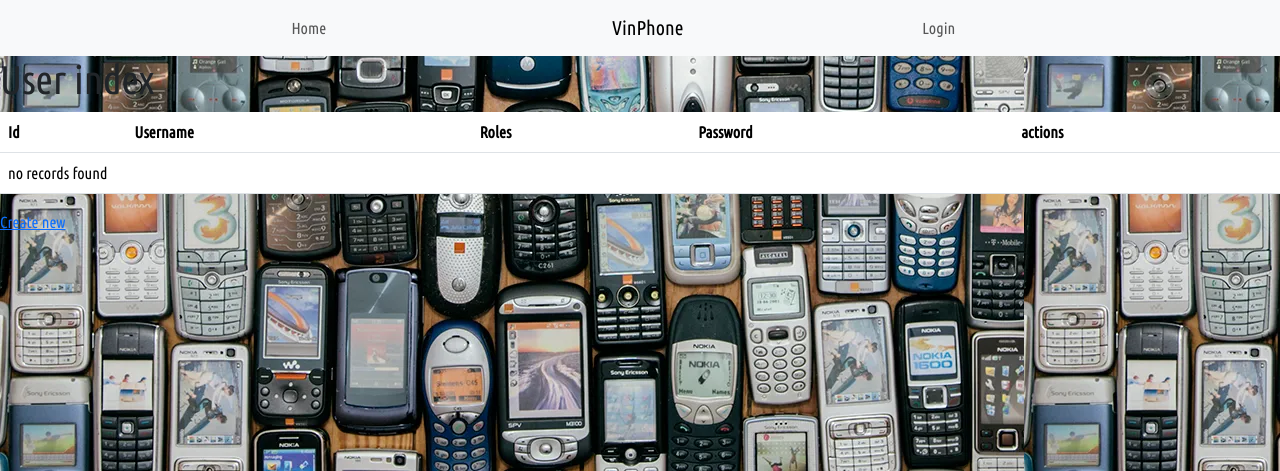
After one commit to Diomuzan/VinPhone, a Symfony app: template templates/user_manager.html.twig in a window 1280 px wide. The commit adds this page. Shown: the top 471 px of the page. Run offline with Twig, Linux system fonts and the light colour scheme; the template is opened without the code that fills it, so the values that code supplies are empty; some libraries are stand-ins or nearby versions.

Commit message:
Generated user management CRUD

```diff
--- a/public/css_documents/style.css
+++ b/public/css_documents/style.css
@@ -26,7 +26,7 @@ html, body {
 
 .button1 {
     top: 20px;
-    left: 210px;
+    left: 261px;
 }
 
 .card2 {
@@ -164,3 +164,8 @@ html, body {
     top: 140px;
     left: 100px;
 }
+
+.button7 {
+    top: -33px;
+    left: 157px;
+}
--- a/src/Controller/PhoneController.php
+++ b/src/Controller/PhoneController.php
@@ -40,7 +40,7 @@ class PhoneController extends AbstractController {
 
             return $this->redirectToRoute('admin_dashboard', [], Response::HTTP_SEE_OTHER);
         }
-        return $this->render('add.html.twig', ['phones' => $phones, 'form' => $form]);
+        return $this->render('admin_dashboard_new.html.twig', ['phones' => $phones, 'form' => $form]);
     }
     #[Route('admin/detail/{id}', name: 'phone_detail', methods: ['GET'])]
     public function show(Phone $phone): Response {
--- /dev/null
+++ b/templates/_user_manager_delete_form.html.twig
@@ -0,0 +1,4 @@
+<form method="post" action="{{ path('app_user_delete', {'id': user.id}) }}" onsubmit="return confirm('Are you sure you want to delete this item?');">
+    <input type="hidden" name="_token" value="{{ csrf_token('delete' ~ user.id) }}">
+    <button class="btn">Delete</button>
+</form>
--- /dev/null
+++ b/templates/_user_manager_form.html.twig
@@ -0,0 +1,4 @@
+{{ form_start(form) }}
+    {{ form_widget(form) }}
+    <button class="btn">{{ button_label|default('Save') }}</button>
+{{ form_end(form) }}
--- a/templates/admin_dashboard.html.twig
+++ b/templates/admin_dashboard.html.twig
@@ -37,6 +37,7 @@
                 {% endfor %}
             </table>
             <a href= "{{ path('add') }}"><button type="button" class="btn btn-outline-success button1 position-relative">Add phone</button></a></div>
+            <a href= "{{ path('user_manager') }}"><button type="button" class="btn btn-outline-primary button7 position-relative">User manager</button></a></div>
         </div>
     </div>
 
--- /dev/null
+++ b/templates/user_manager.html.twig
@@ -0,0 +1,39 @@
+{% extends 'base.html.twig' %}
+
+{% block title %}User index{% endblock %}
+
+{% block body %}
+    <h1>User index</h1>
+
+    <table class="table">
+        <thead>
+            <tr>
+                <th>Id</th>
+                <th>Username</th>
+                <th>Roles</th>
+                <th>Password</th>
+                <th>actions</th>
+            </tr>
+        </thead>
+        <tbody>
+        {% for user in users %}
+            <tr>
+                <td>{{ user.id }}</td>
+                <td>{{ user.username }}</td>
+                <td>{{ user.roles ? user.roles|json_encode : '' }}</td>
+                <td>{{ user.password }}</td>
+                <td>
+                    <a href="{{ path('app_user_show', {'id': user.id}) }}">show</a>
+                    <a href="{{ path('app_user_edit', {'id': user.id}) }}">edit</a>
+                </td>
+            </tr>
+        {% else %}
+            <tr>
+                <td colspan="5">no records found</td>
+            </tr>
+        {% endfor %}
+        </tbody>
+    </table>
+
+    <a href="{{ path('app_user_new') }}">Create new</a>
+{% endblock %}
```
Also changed, not shown: src/Controller/UserController.php (added, +59 -0 lines), src/Form/UserType.php (added, +27 -0 lines), templates/edit.html.twig (added, +13 -0 lines), templates/new.html.twig (added, +11 -0 lines), templates/_phone_delete_form.html.twig (renamed from templates/phone_delete_form.html.twig), templates/admin_dashboard_new.html.twig (renamed from templates/add.html.twig).
